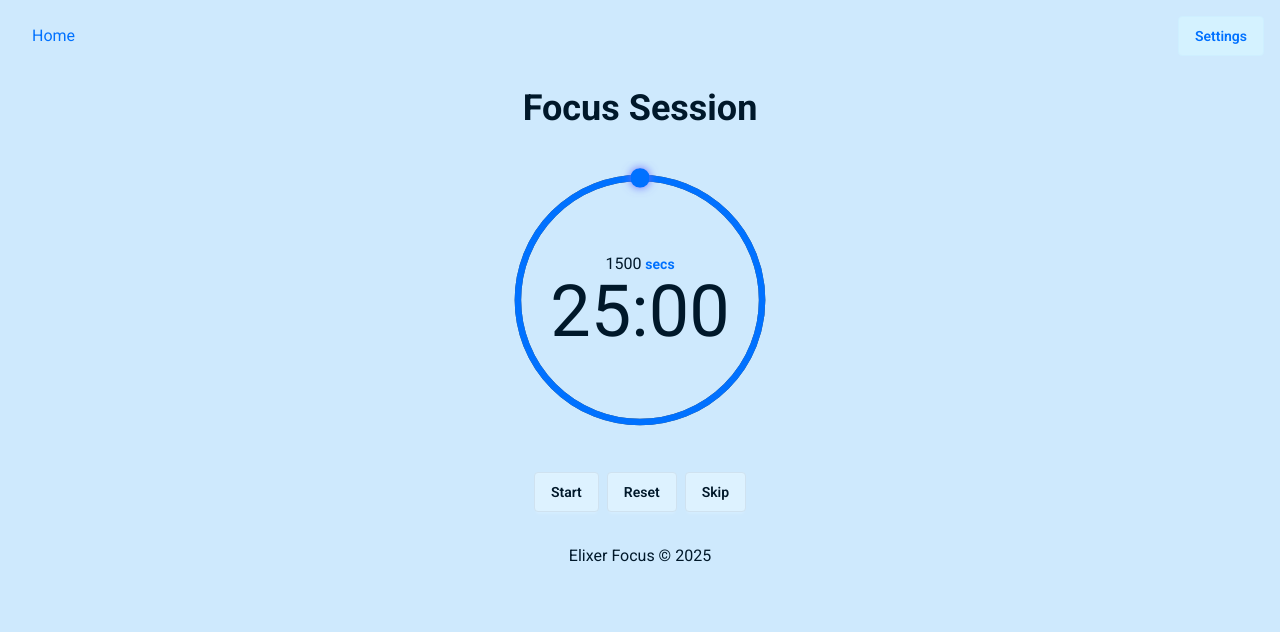
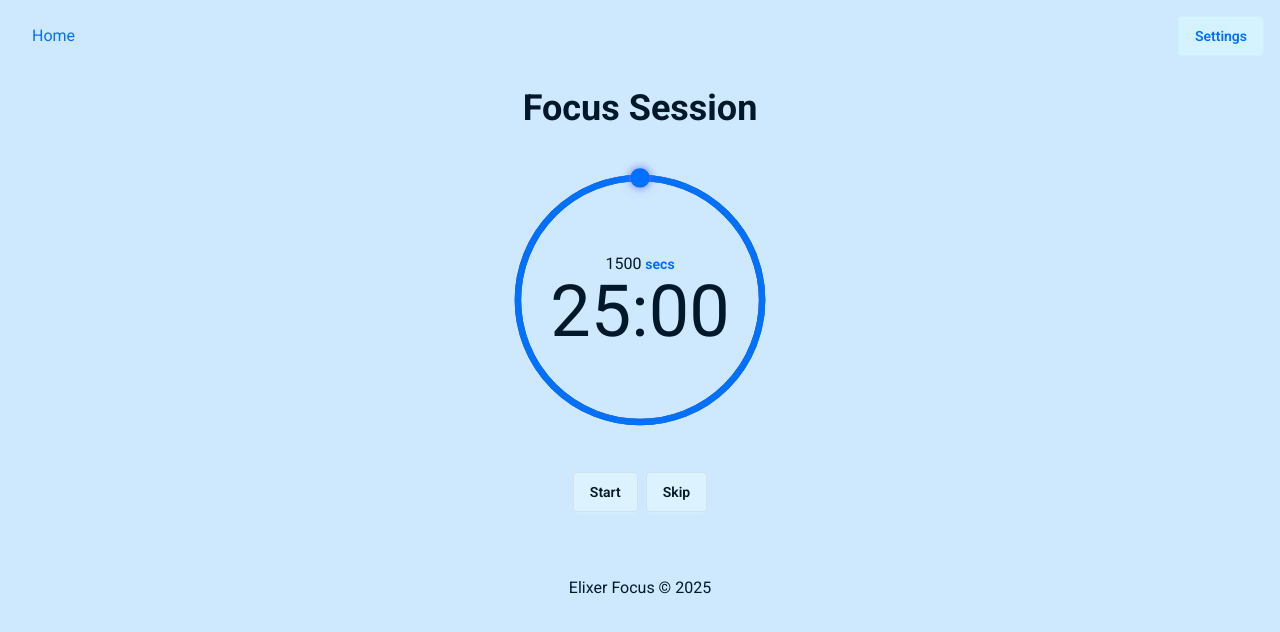
Before and after one commit to elixer-prince/elixer-focus, a React (Vite) app in the folder react-frontend/: page / in a window 1280 px wide. Shown: the top 632 px of the page. Built offline with nearby package versions, Linux system fonts and the light colour scheme.

Commit message:
feat(timer-display): only display the reset button if the timer is running

```diff
--- a/react-frontend/src/components/CountdownTimer/ButtonPanel/ButtonPanel.tsx
+++ b/react-frontend/src/components/CountdownTimer/ButtonPanel/ButtonPanel.tsx
@@ -5,14 +5,17 @@ import SkipButton from "./SkipButton";
 import useCountdownTimerChecks from "../../../hooks/CountdownTimer/useCountdownTimerChecks.tsx";
 
 const CountdownButtonControls = () => {
-    const { countdownTimerIsPaused, countdownTimerIsNotPaused } =
-        useCountdownTimerChecks();
+    const {
+        countdownTimerIsPaused,
+        countdownTimerIsNotPaused,
+        countdownTimerIsRunning,
+    } = useCountdownTimerChecks();
 
     return (
-        <div className="flex justify-center gap-2">
+        <div className="mb-8 flex justify-center gap-2">
             {countdownTimerIsPaused() && <StartButton />}
             {countdownTimerIsNotPaused() && <PauseButton />}
-            <ResetButton />
+            {countdownTimerIsRunning() && <ResetButton />}
             <SkipButton />
         </div>
     );
```
